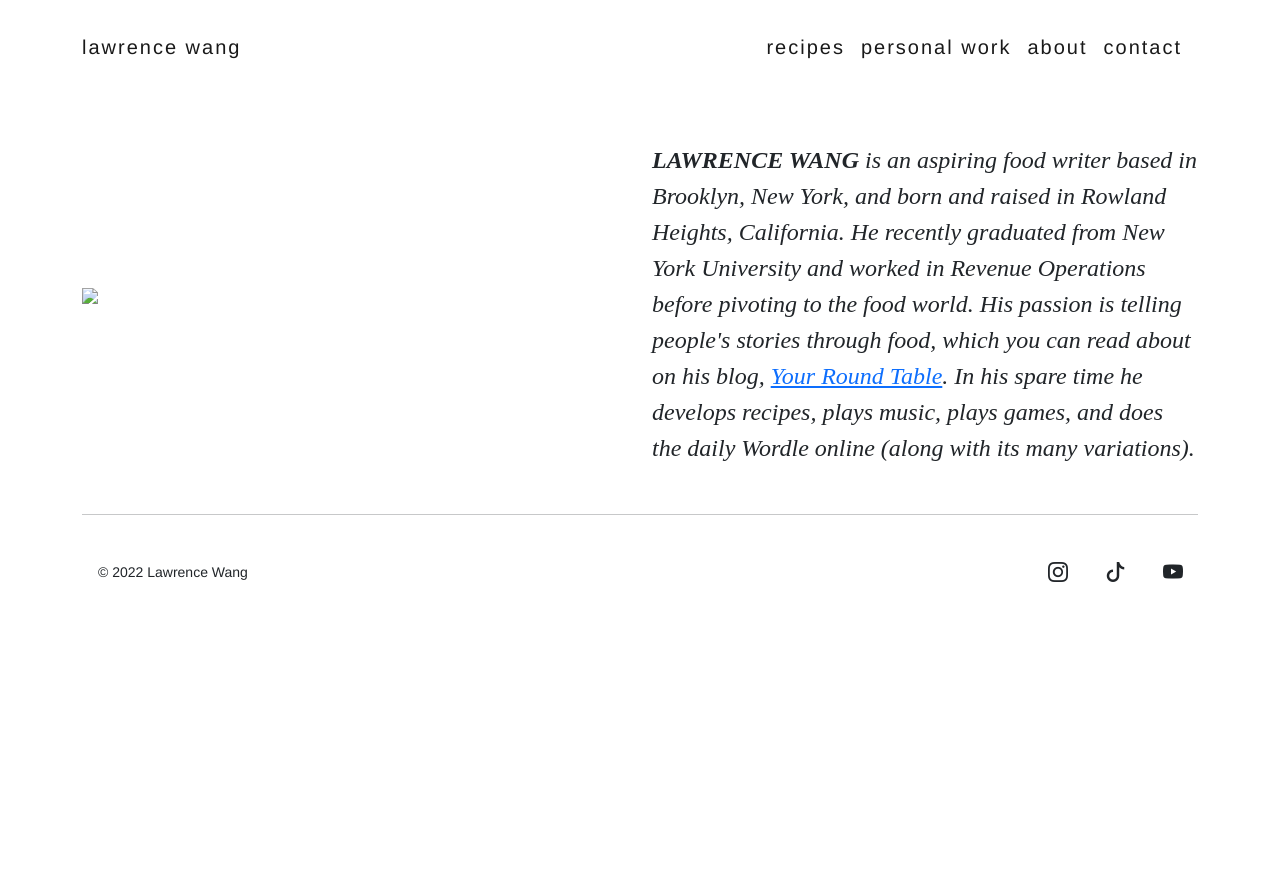
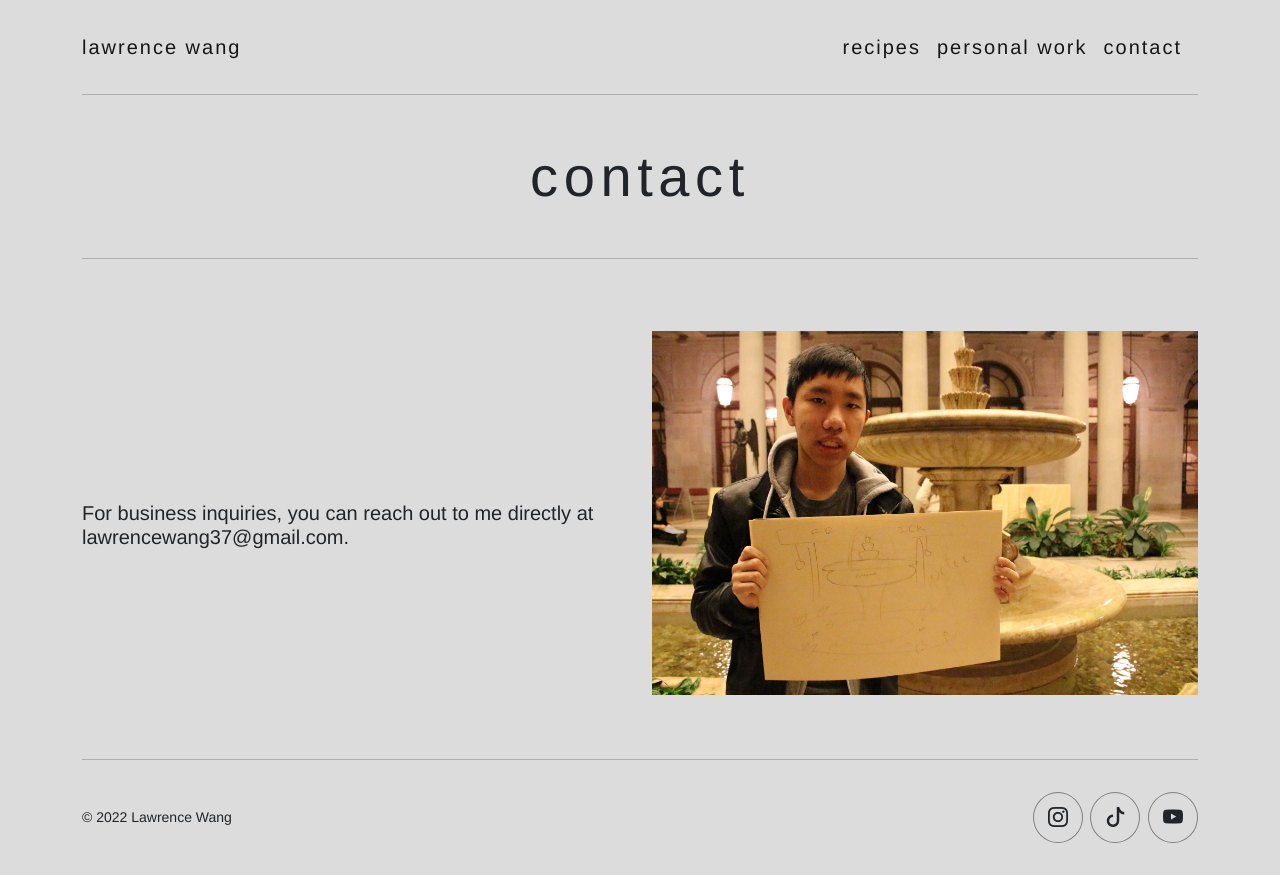
Before and after one commit to heeyupchung/lawrence-wang, a plain HTML site: page contact.html in a window 1280 px wide. Before the commit the page ends 800 px from the top, so only its background shows below. Drawn offline with nearby package versions, Linux system fonts and the light colour scheme.

Commit message:
space out each page and add styles

```diff
--- a/contact.html
+++ b/contact.html
@@ -16,25 +16,30 @@
       <a id="navigation" class="navbar-brand" href="./index.html">lawrence wang</a>
       <div id="navigation2" class="navbar-nav">
         <!-- wix website for personal work  -->
-        <a class="nav-item navbar-brand" href="#">recipes</a>
-        <a class="nav-item navbar-brand" href="./work.html">personal work</a>
-        <a class="nav-item navbar-brand" href="./about.html">about</a>
-        <a class="nav-item navbar-brand" href="./contact.html">contact</a>
+        <a id="recipes" class="nav-item navbar-brand" href="#">recipes</a>
+        <a id="work" class="nav-item navbar-brand" href="./work.html">personal work</a>
+        <a id="contact" class="nav-item navbar-brand" href="./contact.html">contact</a>
       </div>
     </div>
   </nav>
+  <div class="container">
+    <hr>
+  </div>
 
-  <!-- body content -->
-  <!-- <h1 class="display-4 text-center my-5">some kind of title maybe? or nah</h1> -->
+  <!-- contact content -->
+  <h1 class="display-4 text-center my-5">contact</h1>
+  <div class="container">
+    <hr>
+  </div>
   <div class="container pt-4 mt-5">
     <div class="row">
-      <div class="col-md-6 mb-5 align-self-center">
+      <div class="col-md-6 mb-3 align-self-center">
+        <h5 id="contactblurb">For business inquiries, you can reach out to me directly at <b>lawrencewang37@gmail.com.</b></h5>
+      </div>
+      <div class="col-md-6 mb-5">
         <div class="list-group">
-          <img src="./src/lel.jpeg">
+          <img src="./img/lel.jpeg">
         </div>
-      </div>
-      <div class="col-md-6 mb-3">
-        <p id="homeblurb"><i><strong>LAWRENCE WANG</strong> is an aspiring food writer based in Brooklyn, New York, and born and raised in Rowland Heights, California. He recently graduated from New York University and worked in Revenue Operations before pivoting to the food world. His passion is telling people's stories through food, which you can read about on his blog, <a href="#">Your Round Table</a>. In his spare time he develops recipes, plays music, plays games, and does the daily Wordle online (along with its many variations).</i></p>
       </div>
     </div>
     <hr>
@@ -43,16 +48,16 @@
   <!-- footer -->
   <nav class="navbar navbar-expand-lg navbar-light my-4">
     <div class="container">
-      <small id="copyright" class="nav-link text-dark">&copy; 2022 Lawrence Wang</small>
+      <small id="copyright" class="text-dark">&copy; 2022 Lawrence Wang</small>
       <div id="navigation2" class="navbar-nav">
         <div class="social-buttons">
-          <button type="button" class="btn btn-primary btn-lg btn-floating nav-link text-dark" id="instagram" style="background-color: white; border: none;" onClick="window.open('https://www.instagram.com/lawrencelovesfood/', '_blank')">
+          <button type="button" class="btn btn-primary btn-lg btn-floating nav-link text-dark" id="instagram" onClick="window.open('https://www.instagram.com/lawrencelovesfood/', '_blank')">
             <i class="bi bi-instagram"></i>
           </button>
-          <button type="button" class="btn btn-primary btn-lg btn-floating nav-link text-dark" id="tiktok" style="background-color: white; border: none;" onClick="window.open('https://www.tiktok.com/@lawrencelovesfood', '_blank')">
+          <button type="button" class="btn btn-primary btn-lg btn-floating nav-link text-dark" id="tiktok" onClick="window.open('https://www.tiktok.com/@lawrencelovesfood', '_blank')">
             <i class="bi bi-tiktok"></i>
           </button>
-          <button type="button" class="btn btn-primary btn-lg btn-floating nav-link text-dark" id="youtube" style="background-color: white; border: none;" onClick="window.open('https://www.youtube.com/channel/UC4PRaGuOdjrfVr6GHejiX8Q', '_blank')">
+          <button type="button" class="btn btn-primary btn-lg btn-floating nav-link text-dark" id="youtube" onClick="window.open('https://www.youtube.com/channel/UC4PRaGuOdjrfVr6GHejiX8Q', '_blank')">
             <i class="bi bi-youtube"></i>
           </button>
       </div>
--- a/styles.css
+++ b/styles.css
@@ -4,12 +4,12 @@
   width: 50px;
   height: 51px;
   border: 1px solid grey;
-  /* background-color: #DCDCDC; */
-  background-color: white;
+  background-color: #DCDCDC;
+  /* background-color: white; */
 }
 
 #youtube:hover, #instagram:hover, #tiktok:hover {
-  background-color: #DCDCDC;
+  background-color: #B8B8B8;
 }
 
 #navigation, #navigation2, h1 {
@@ -32,7 +32,7 @@
 
 body {
   margin: 22px;
-  /* background-color: #DCDCDC; */
+  background-color: #DCDCDC;
   font-family: "Helvetica Neue";
   font-weight: lighter;
 }
@@ -67,3 +67,7 @@ body {
   visibility: visible;
   opacity: 1;
 }
+
+h5 {
+  font-weight: lighter;
+}
```
Also changed, not shown: about.html (deleted, +0 -66 lines), index.html (+4 -1 lines), work.html (+1 -1 lines).
